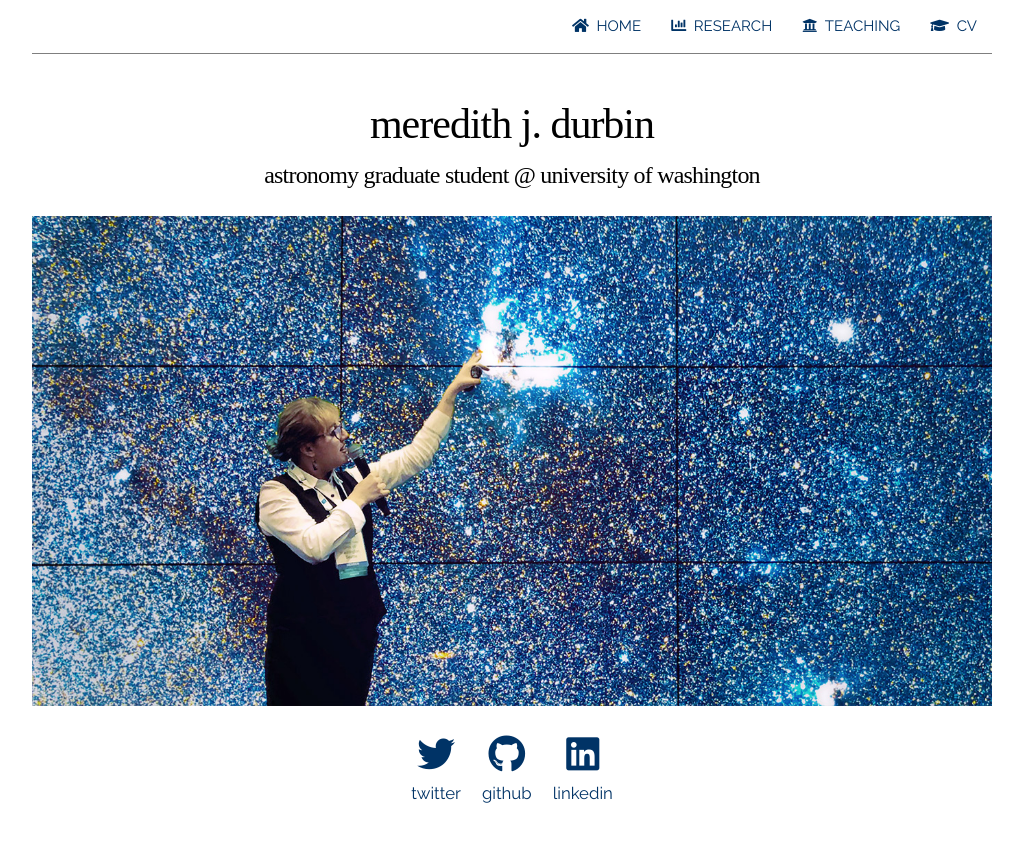
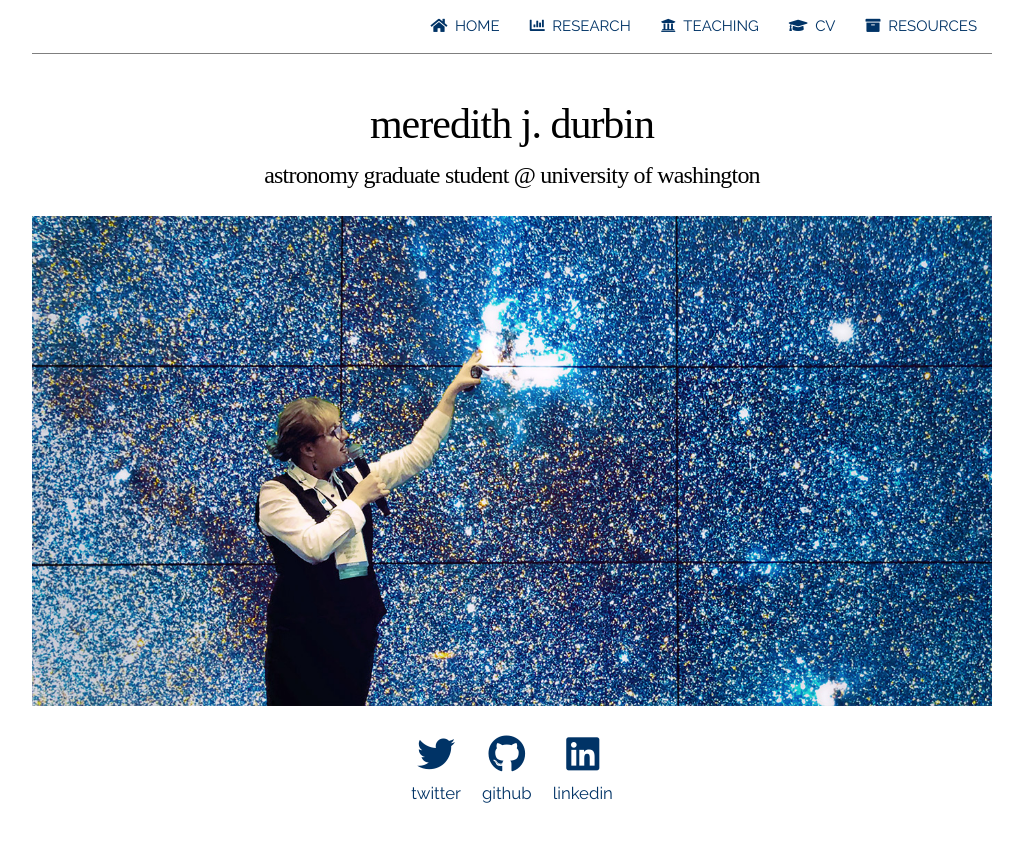
Before and after one commit to meredith-durbin/meredith-durbin, a Jekyll site: the page built from index.html, in a window 1280 px wide. Shown: the top 842 px of the page, without its empty margins (128-1151 px from the left). Built offline with Jekyll 4.4.1, drawn with Linux system fonts in a browser that asks for light colours; nearby versions of some CDN libraries; some web fonts are replaced.

Commit message:
add resources link to menu

```diff
--- a/_layouts/home.html
+++ b/_layouts/home.html
@@ -12,6 +12,7 @@ layout: base
         <li><a href="/research"><i class="fas fa-chart-bar" aria-hidden="true"></i>&nbsp;&nbsp;Research</a></li>
         <li><a href="/teaching"><i class="fas fa-university" aria-hidden="true"></i>&nbsp;&nbsp;Teaching</a></li>
         <li><a href="/cv"><i class="fas fa-graduation-cap" aria-hidden="true"></i>&nbsp;&nbsp;CV</a></li>
+        <li><a href="/resources"><i class="fas fa-archive" aria-hidden="true"></i>&nbsp;&nbsp;Resources</a></li>
       </ul>
     </nav>
   </div>
```
